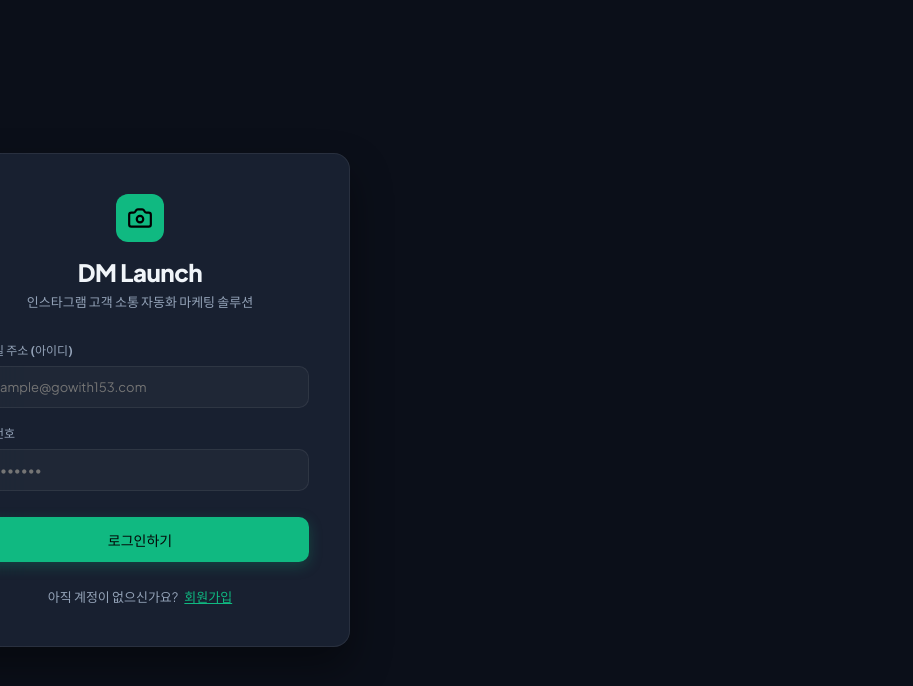
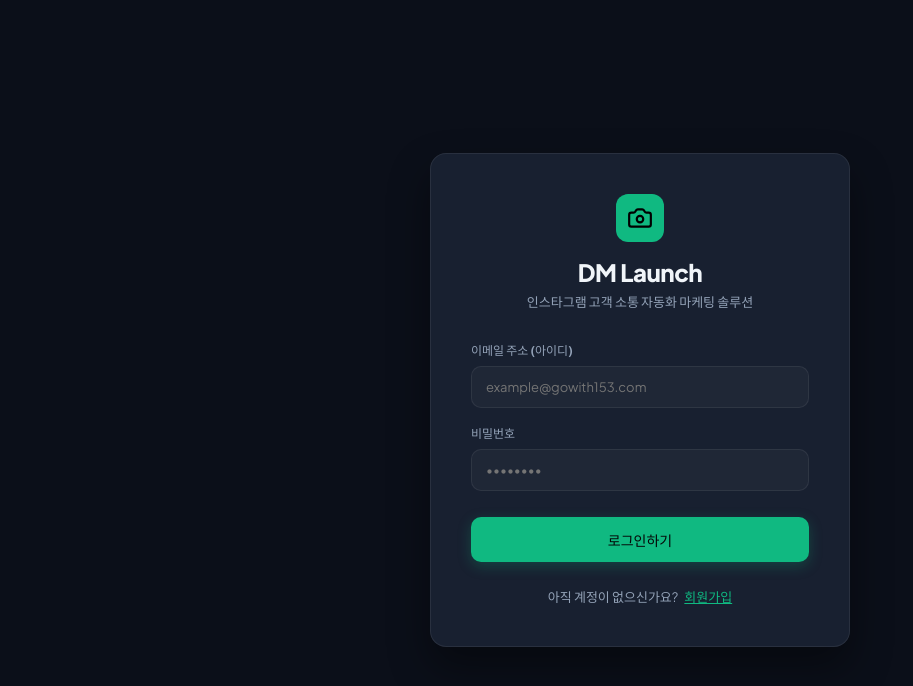
Before and after one commit to angibeom0985-arch/auto_dm, a React (Vite) app: page / in a window 1280 px wide. Shown: the top 686 px of the page, without its empty margins (0-913 px from the left). Built offline with nearby package versions, Linux system fonts and the light colour scheme.

Commit message:
fix: resolve login gate placement and z-index overlap layout bug

```diff
--- a/src/App.tsx
+++ b/src/App.tsx
@@ -891,7 +891,7 @@
 
   if (!token || !user) {
     return (
-      <main className="app-shell" style={{ display: "grid", placeItems: "center", minHeight: "100vh", background: "#0b0f19" }}>
+      <main style={{ display: "flex", alignItems: "center", justifyContent: "center", minHeight: "100vh", width: "100vw", background: "#0b0f19", position: "fixed", top: 0, left: 0, zIndex: 9999 }}>
         <div style={{ background: "rgba(30, 41, 59, 0.7)", border: "1px solid var(--border-color)", borderRadius: "16px", padding: "40px", width: "420px", backdropFilter: "blur(15px)", boxShadow: "0 20px 40px rgba(0,0,0,0.4)" }} className="animate-fade-in">
           <div style={{ textAlign: "center", marginBottom: "30px" }}>
             <div style={{ display: "inline-flex", width: "48px", height: "48px", background: "var(--accent-emerald)", borderRadius: "12px", alignItems: "center", justifyContent: "center", marginBottom: "15px", color: "#000" }}>
```
